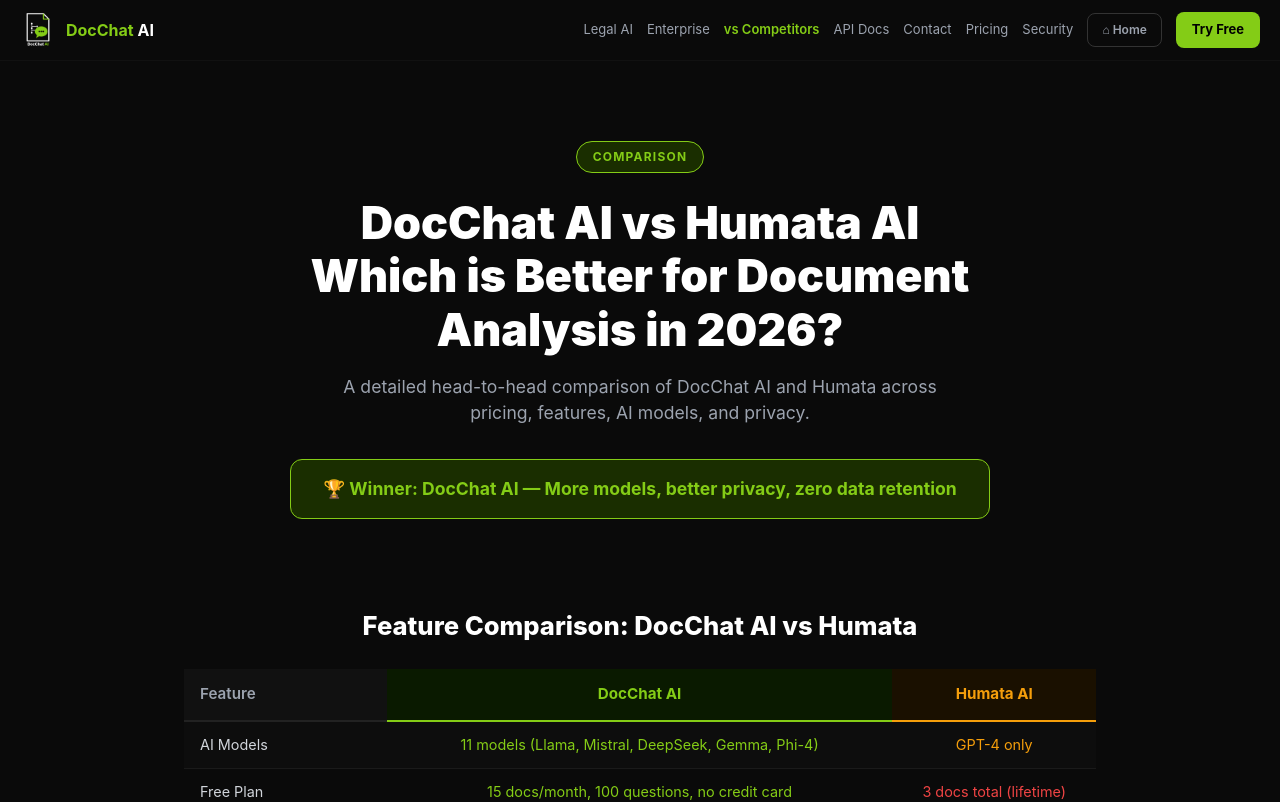
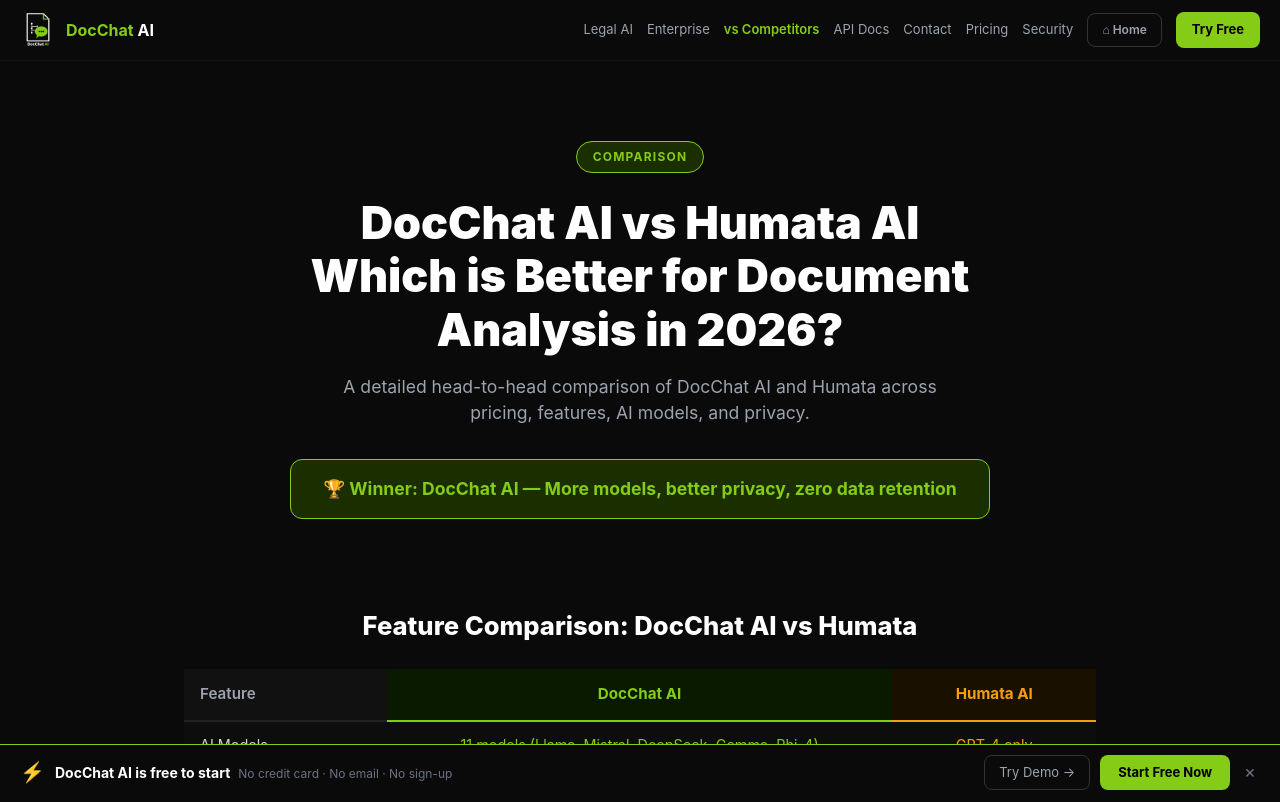
Before and after one commit to justin280/docchat-saas, a Next.js app: page /compare/humata-vs-docchat in a window 1280 px wide. Shown: the top 802 px of the page. Built offline with nearby package versions, Linux system fonts and the light colour scheme.

Commit message:
Compare Humata: add StickyBar for cross-page navigation

```diff
--- a/app/(pages)/compare/humata-vs-docchat/page.js
+++ b/app/(pages)/compare/humata-vs-docchat/page.js
@@ -1,4 +1,5 @@
 import NavBar from '@/app/components/NavBar';
+import StickyBar from '@/app/components/StickyBar';
 
 export const metadata = {
   title: 'DocChat AI vs Humata — Which is Better in 2026?',
@@ -117,6 +118,7 @@ export default function HumatavsDocChatPage() {
         <p style={s.ctaSub}>More models, better privacy, and a genuinely free plan. No credit card needed to get started.</p>
         <a href="/" style={s.ctaBtn}>Try DocChat AI Free</a>
       </div>
+                  <StickyBar />
     </div>
   );
 }
```
